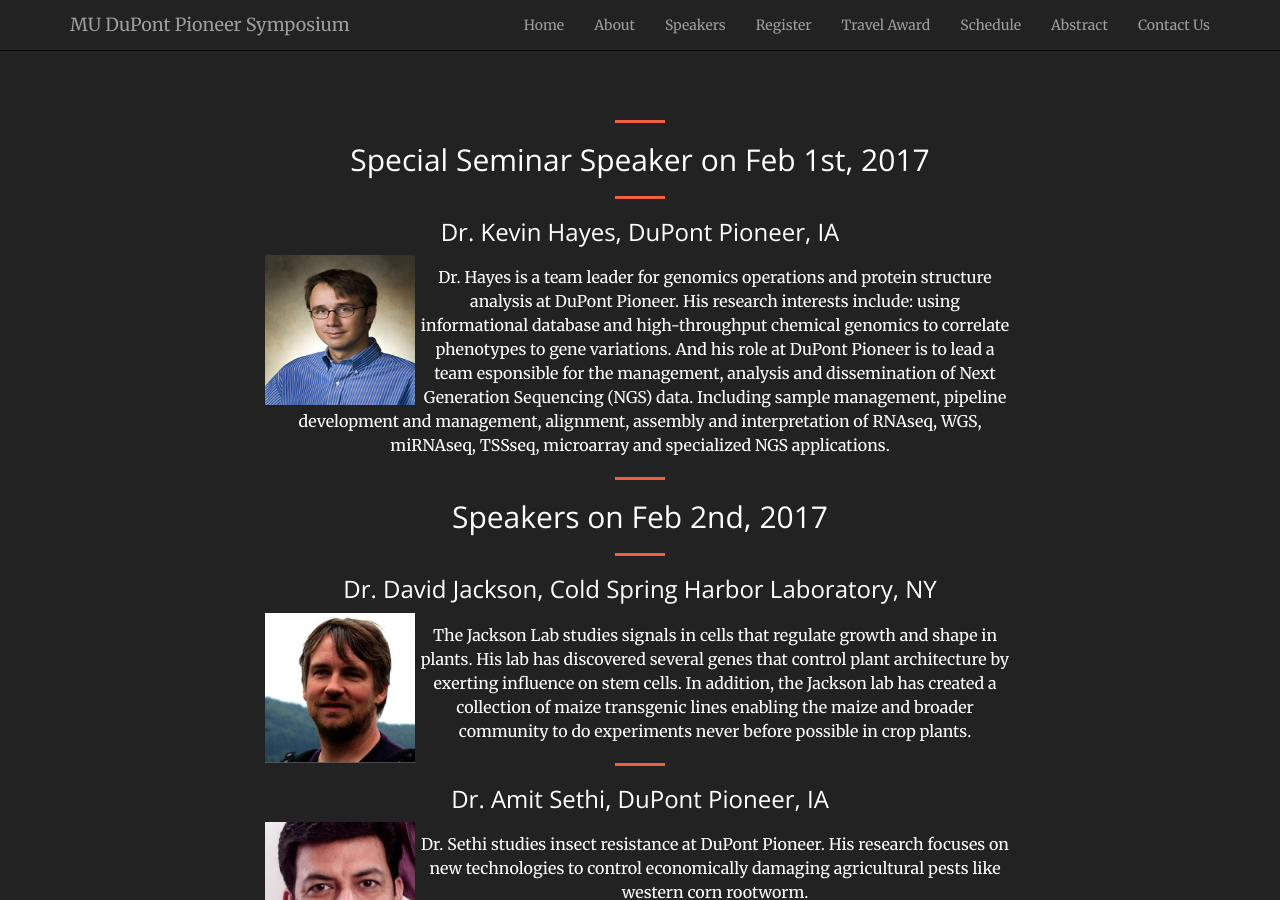
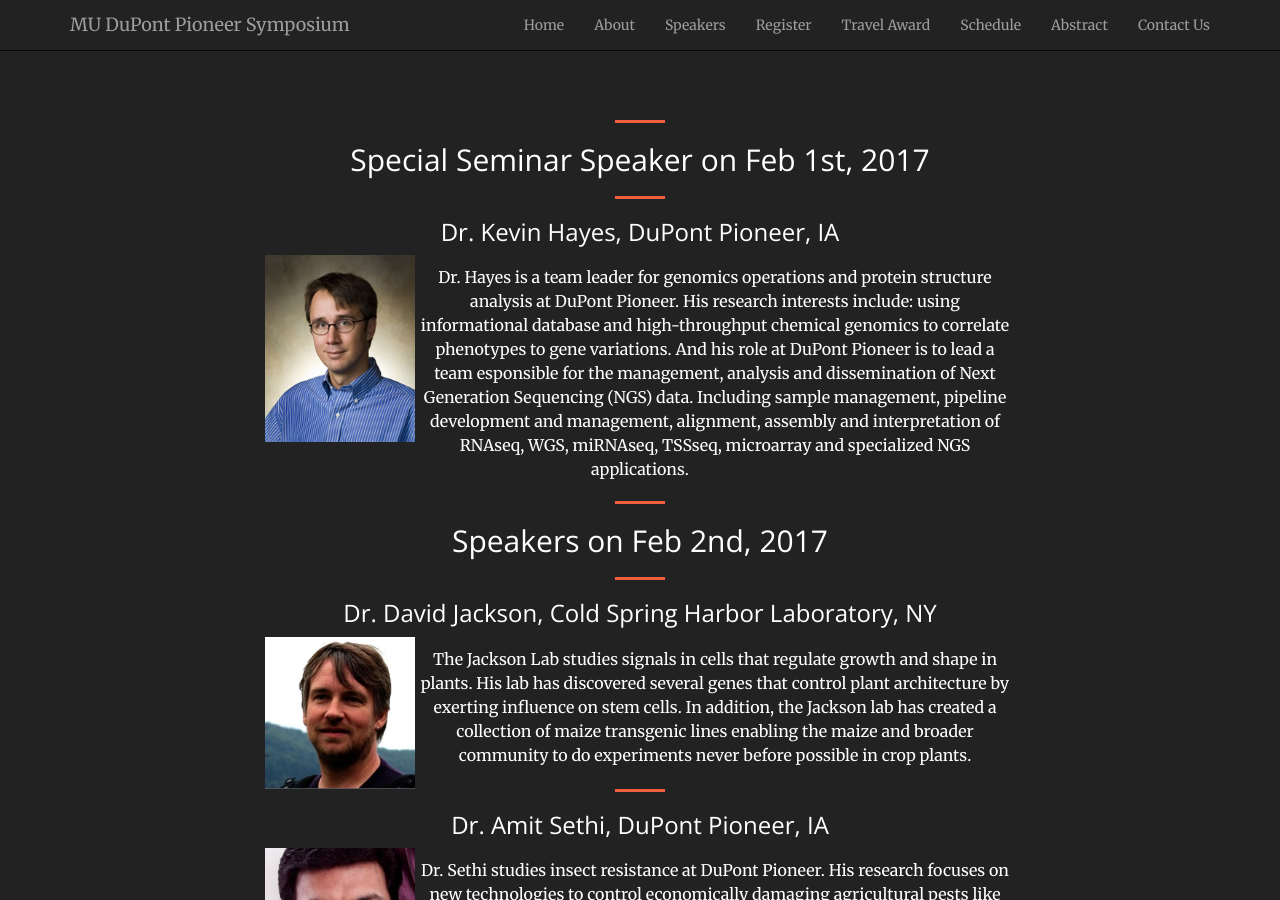
Before and after one commit to mupioneersymposium/mupioneersymposium.github.io, a Jekyll site: the page built from speakers.md, in a window 1280 px wide and 900 px high. Built offline with Jekyll 4.4.1, drawn with Linux system fonts in a browser that asks for light colours.

Commit message:
Update speakers.md

```diff
--- a/speakers.md
+++ b/speakers.md
@@ -9,7 +9,7 @@ layout: regular
 
 ### Dr. Kevin Hayes, DuPont Pioneer, IA
 
-<img src="/img/kevinH.jpeg" alt="Dr. Kevin Hayes Photo" height ="150px" width="150px" style="float: left" />
+<img src="/img/kevinH.jpeg" alt="Dr. Kevin Hayes Photo" width="150px" style="float: left" />
 
 Dr. Hayes is a team leader for genomics operations and protein structure analysis at DuPont Pioneer. His research interests include: using informational database and high-throughput chemical genomics to correlate phenotypes to gene variations. And his role at DuPont Pioneer is to lead a team esponsible for the management, analysis and dissemination of Next Generation Sequencing (NGS) data. Including sample management, pipeline development and management, alignment, assembly and interpretation of RNAseq, WGS, miRNAseq, TSSseq, microarray and specialized NGS applications.
 
@@ -19,7 +19,7 @@ Dr. Hayes is a team leader for genomics operations and protein structure analysi
 
 ### Dr. David Jackson, Cold Spring Harbor Laboratory, NY
 
-<img src="/img/speaker1.jpeg" alt="Dr. David Jackson Photo" height ="150px" width="150px" style="float: left" />
+<img src="/img/speaker1.jpeg" alt="Dr. David Jackson Photo" width="150px" style="float: left" />
 
 The Jackson Lab studies signals in cells that regulate growth and shape in plants. His lab has discovered several genes that control plant architecture by exerting influence on stem cells. In addition, the Jackson lab has created a collection of maize transgenic lines enabling the maize and broader community to do experiments never before possible in crop plants.
 
@@ -28,7 +28,7 @@ The Jackson Lab studies signals in cells that regulate growth and shape in plant
 
 ### Dr. Amit Sethi, DuPont Pioneer, IA
 
-<img src="/img/speaker2.png" alt="Dr. Amit Sethi Photo" height ="150px" width="150px" style="float: left" />
+<img src="/img/speaker2.png" alt="Dr. Amit Sethi Photo"  width="150px" style="float: left" />
 
 Dr. Sethi studies insect resistance at DuPont Pioneer. His research focuses on new technologies to control economically damaging agricultural pests like western corn rootworm.
 
@@ -36,7 +36,7 @@ Dr. Sethi studies insect resistance at DuPont Pioneer. His research focuses on n
 
 ### Dr. Diane Janick-Buckner, Truman State University, MO
 
-<img src="/img/jb2.JPG" alt="Dr. Diane Janick-Buckner" height ="150px" width="150px" style="float: left" />
+<img src="/img/jb2.JPG" alt="Dr. Diane Janick-Buckner" width="150px" style="float: left" />
 
 Dr. Janick-Buckner is a professor of biological sciences at Truman State University. Her research focuses on cellular and molecular analysis in maize and most importantly, training undergraduate students to be independent researchers through course and lab work.
 
@@ -44,7 +44,7 @@ Dr. Janick-Buckner is a professor of biological sciences at Truman State Univers
 
 ### Dr. Gary Stacey, University of Missouri, MO
 
-<img src="/img/speaker3.jpeg" alt="Dr. Gary Stacey Photo" height ="150px" width="150px" style="float: left" />
+<img src="/img/speaker3.jpeg" alt="Dr. Gary Stacey Photo" width="150px" style="float: left" />
 
 The Stacey lab focuses on many different aspects of soybean biology including: understanding host-microbe interactions, specifically the symbiosis between a nitrogen fixing bacteria, Bradyrhizobium japonica and soybean, the role of extracellular ATP and peptide transport in plant growth and development, genomics, and biotechnology.
 
@@ -52,7 +52,7 @@ The Stacey lab focuses on many different aspects of soybean biology including: u
 
 ### Dr. Blake Meyers, University of Missouri, MO
 
-<img src="/img/BlakeM.JPG" alt="Blake Meyers Photo" height ="150px" width="150px" style="float: left" />
+<img src="/img/BlakeM.JPG" alt="Blake Meyers Photo" width="150px" style="float: left" />
 
 Dr. Meyers's work focuses on genome-scale studies of RNA and components of RNA silencing pathways, with a recent emphasis on plant reproductive biology and the evolution of plant small RNAs.
 
@@ -64,7 +64,7 @@ Dr. Meyers's work focuses on genome-scale studies of RNA and components of RNA s
 
 ### Sunil Kumar, University of Nebraska Lincoln, NE
 
-<img src="/img/sunil.jpg" alt="Dr. Diane Janick-Buckner" height ="150px" width="150px" style="float: left" />
+<img src="/img/sunil.jpg" alt="Dr. Diane Janick-Buckner" width="150px" style="float: left" />
 
 Abstract Title *
 An epigenetic breeding system in soybean for increased yield and stability
@@ -73,7 +73,7 @@ An epigenetic breeding system in soybean for increased yield and stability
 
 ### Amruta Narayanappa, University of Missouri, MO
 
-<img src="/img/Amruta.jpeg" alt="Dr. Gary Stacey Photo" height ="150px" width="150px" style="float: left" />
+<img src="/img/Amruta.jpeg" alt="Dr. Gary Stacey Photo" width="150px" style="float: left" />
 
 Abstract Title *
 Selection and characterization of rice blast (Magnaporthe oryzae) suppressing antagonistic bacterial strains from the rhizosphere of rice
@@ -82,7 +82,7 @@ Selection and characterization of rice blast (Magnaporthe oryzae) suppressing an
 
 ### Stewart Gillmor, CINVESTAV, Mexico
 
-<img src="/img/stewart.jpg" alt="Blake Meyers Photo" height ="150px" width="150px" style="float: left" />
+<img src="/img/stewart.jpg" alt="Blake Meyers Photo" width="150px" style="float: left" />
 
 Abstract Title *
 Zygotic genome activation in isogenic and hybrid embryos of Arabidopsis
```
